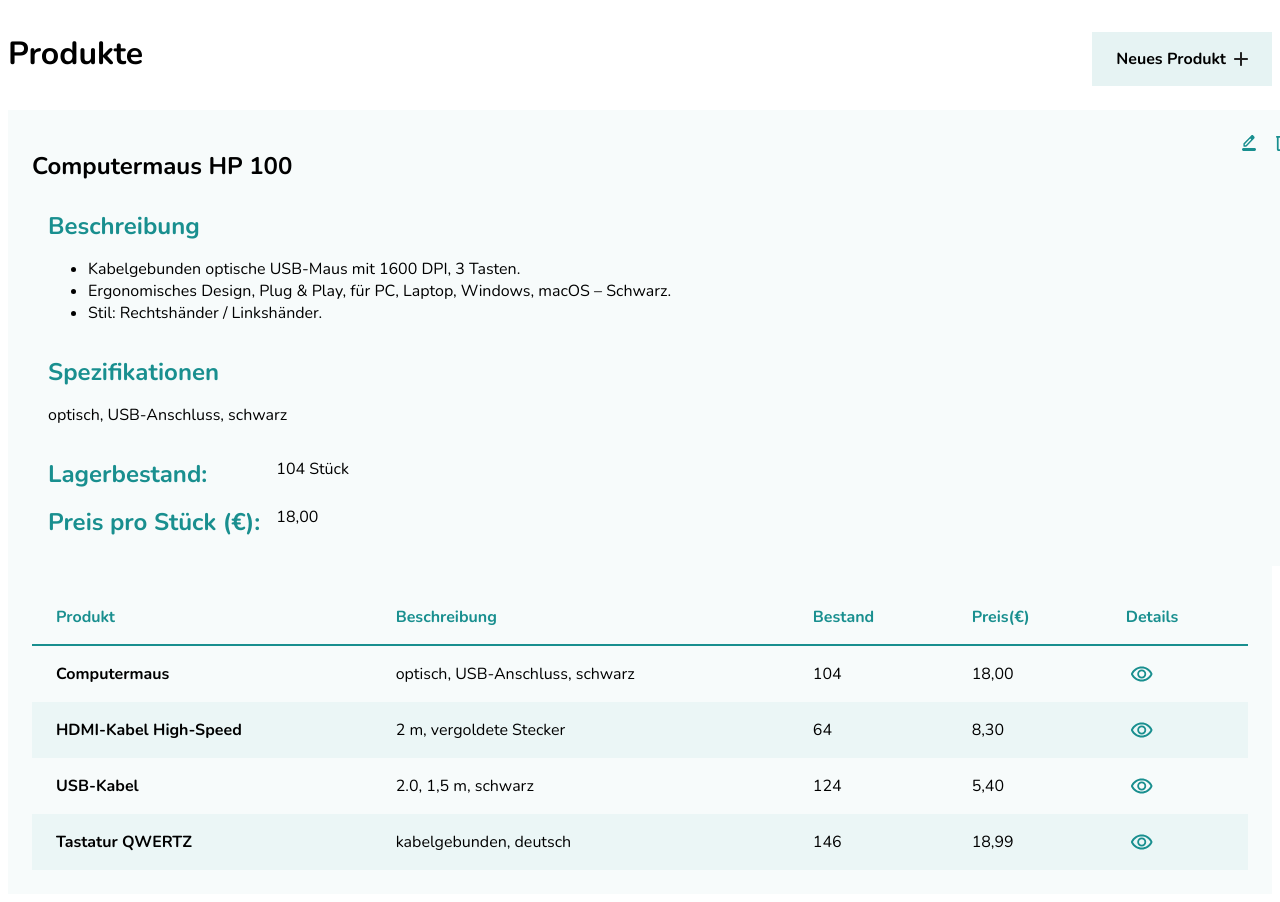
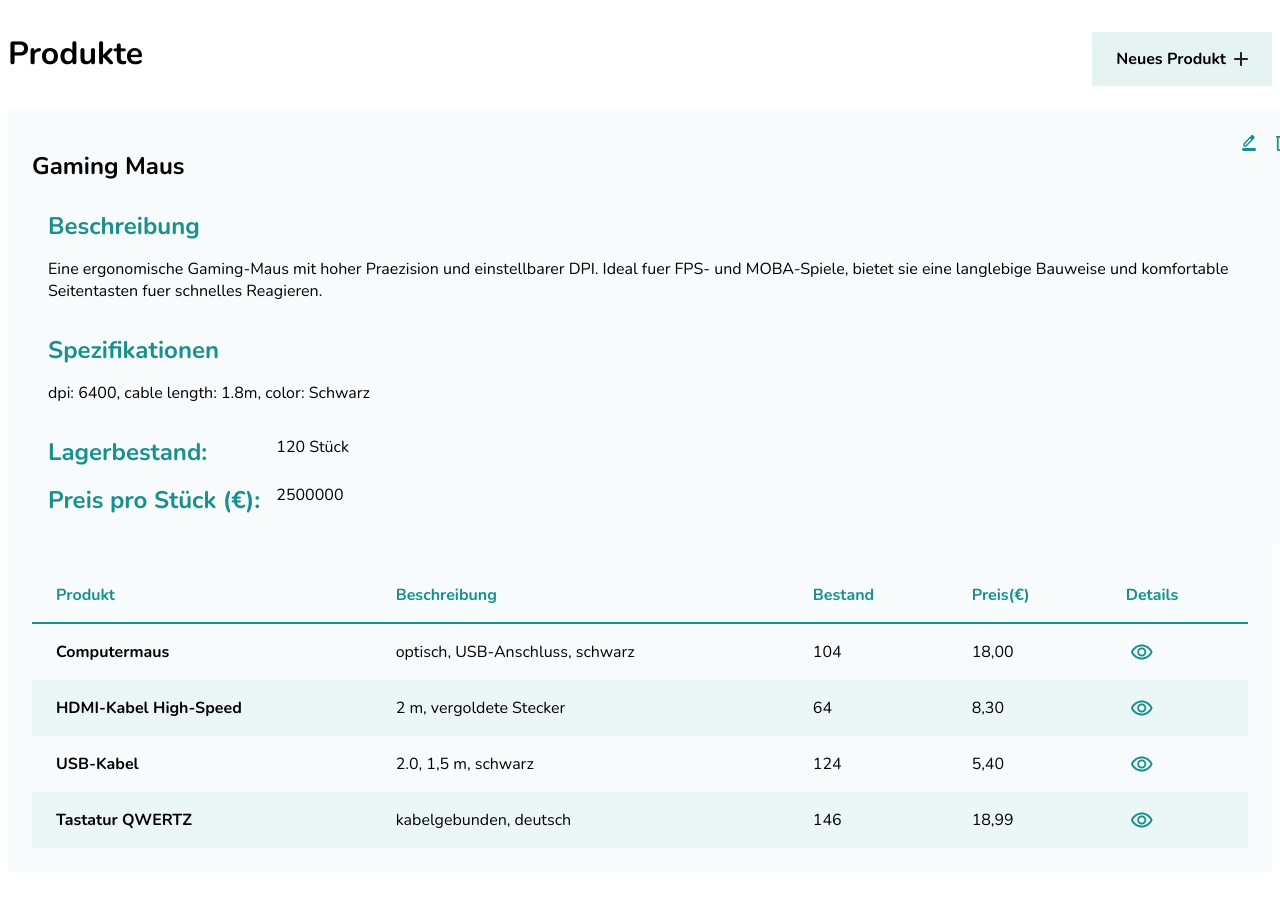
Before and after one commit to AnneManthey/Product-List, an Angular app: page / in a window 1280 px wide. Shown: the top 902 px of the page. After the commit the page ends 880 px from the top, so only its background shows below. Built offline with nearby package versions, Linux system fonts and the light colour scheme.

Commit message:
feat: add interpolation (product detail)

```diff
--- a/src/app/shared/components/product-detail/product-detail.html
+++ b/src/app/shared/components/product-detail/product-detail.html
@@ -1,35 +1,28 @@
 <article class="product-detail">
     <header class="product-detail__header">
-<h1>Computermaus HP 100</h1>
+        <h1>{{detail.name}}</h1>
         <div>
             <a class="btn--edit" aria-label="Details editieren"></a>
-<button class="btn--delete" aria-label="Details löschen"></button>
+            <button (click)="deleteDetail()" class="btn--delete" aria-label="Details löschen"></button>
         </div>
     </header>
     <section aria-labelledby="description">
         <h2 id="description">Beschreibung</h2>
-<ul>
-<li>Kabelgebunden optische USB-Maus mit 1600 DPI, 3 Tasten.</li>
-<li>Ergonomisches Design, Plug &amp; Play, für PC, Laptop, Windows,
-macOS – Schwarz.</li>
-<li>Stil: Rechtshänder / Linkshänder.</li>
-</ul>
+        <p>{{detail.description}}</p>
     </section>
     <section aria-labelledby="specs">
         <h2 id="specs">Spezifikationen</h2>
-<p>
-optisch, USB-Anschluss, schwarz
-</p>
+        <p>{{detail.specs}}</p>
     </section>
     <section>
         <dl>
             <dt>Lagerbestand:</dt>
             <dd>
-<data value="104">104 Stück</data>
+                <data value="104">{{detail.stock}} Stück</data>
             </dd>
             <dt>Preis pro Stück (€):</dt>
             <dd>
-<data value="18.00">18,00</data>
+                <data value="18.00">{{detail.price}}</data>
             </dd>
         </dl>
     </section>
--- a/src/app/shared/components/product-detail/product-detail.ts
+++ b/src/app/shared/components/product-detail/product-detail.ts
@@ -16,4 +16,8 @@
       stock: 120,
       price: 2500000,
     }
+
+    deleteDetail(){
+      this.detail.name = "";
+    }
 }
```
Lines whose indentation alone changed are shown as unchanged.
